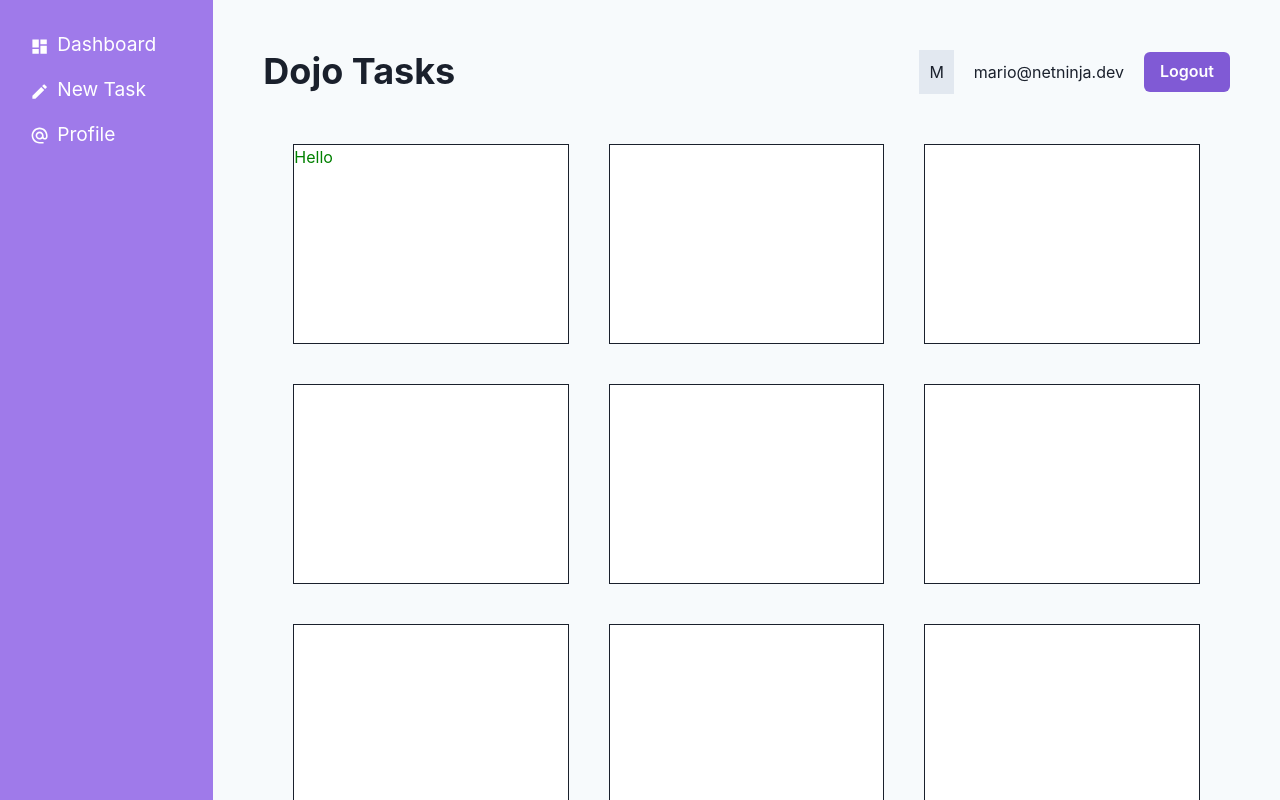
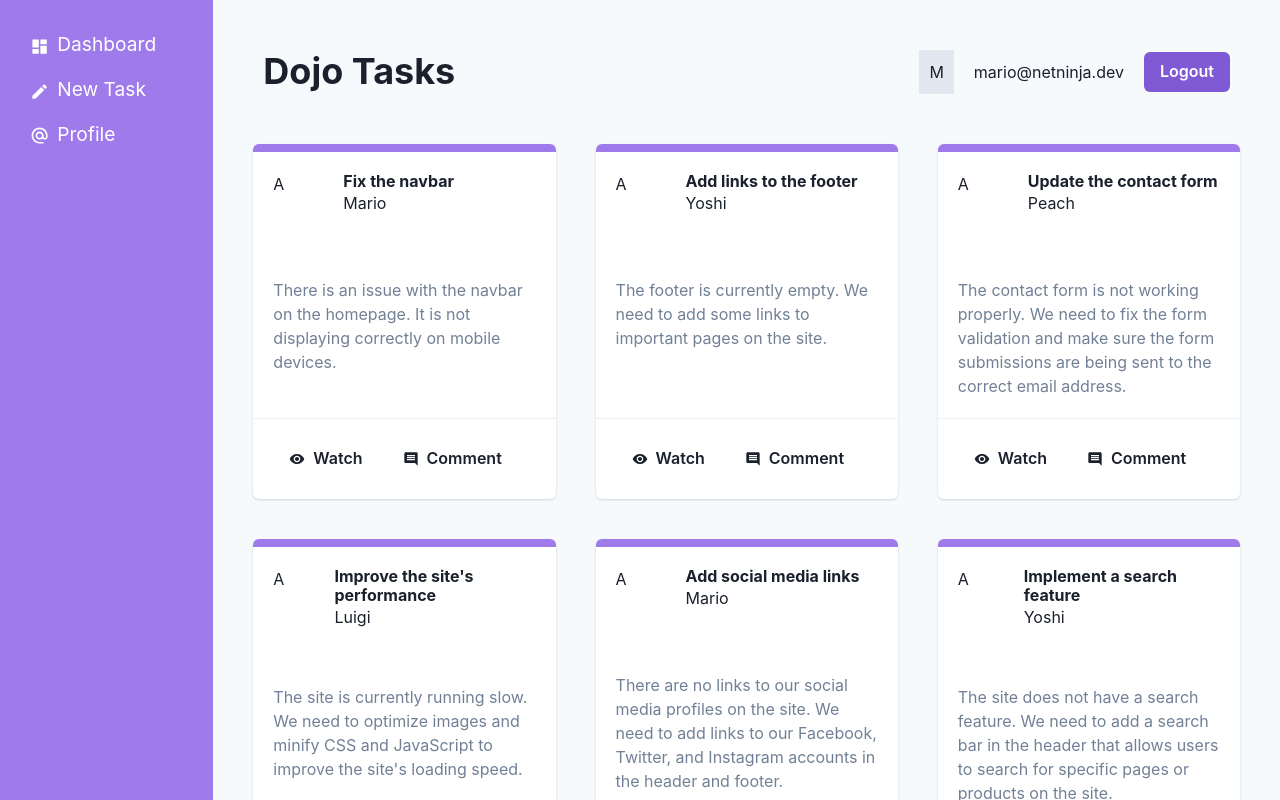
Before and after one commit to brittbrink/prototypes-loyyo, a React (Vite) app in the folder Chakra-ui-tutorial/: page / in a window 1280 px wide. Shown: the top 800 px of the page. Built offline with nearby package versions, Linux system fonts and the light colour scheme; data requests are answered from the project's data file.

Commit message:
Refactor Dashboard component to use tasksLoader for data fetching; enhance layout with Card components and add action buttons, lesson 7

```diff
--- a/Chakra-ui-tutorial/data/db.json
+++ b/Chakra-ui-tutorial/data/db.json
@@ -19,7 +19,7 @@
        "title":"Update the contact form",
        "description":"The contact form is not working properly. We need to fix the form validation and make sure the form submissions are being sent to the correct email address.",
        "author":"Peach",
-       "img": "/img/peac.png"
+       "img": "/img/peach.png"
     },
     {
        "id":4,
--- a/Chakra-ui-tutorial/src/App.jsx
+++ b/Chakra-ui-tutorial/src/App.jsx
@@ -7,7 +7,7 @@ import {
 
 // layouts and pages
 import RootLayout from './layouts/RootLayout'
-import Dashboard from './pages/Dashboard'
+import Dashboard, { tasksLoader } from './pages/Dashboard'
 import Create from './pages/Create'
 import Profile from './pages/Profile'
 
@@ -15,7 +15,7 @@ import Profile from './pages/Profile'
 const router = createBrowserRouter(
   createRoutesFromElements(
     <Route path="/" element={<RootLayout />}>
-      <Route index element={<Dashboard />} />
+      <Route index element={<Dashboard />} loader={tasksLoader}/>
       <Route path="create" element={<Create />} />
       <Route path="profile" element={<Profile />} />
     </Route>
--- a/Chakra-ui-tutorial/src/components/Navbar.jsx
+++ b/Chakra-ui-tutorial/src/components/Navbar.jsx
@@ -3,7 +3,7 @@ import React from 'react'
 
 export default function Navbar() {
   return (
-    <Flex as="nav" p="10px" alignItems="center">
+    <Flex as="nav" p="10px" alignItems="center" mb="40px">
         <Heading as="h1">
             Dojo Tasks
         </Heading>
--- a/Chakra-ui-tutorial/src/pages/Dashboard.jsx
+++ b/Chakra-ui-tutorial/src/pages/Dashboard.jsx
@@ -1,26 +1,47 @@
-import { Box, SimpleGrid, Text } from "@chakra-ui/react"
+import { Box, Button, Card, CardBody, CardFooter, CardHeader, Divider, Flex, Heading, HStack, SimpleGrid, Text } from "@chakra-ui/react"
+import { MdComment, MdVisibility } from "react-icons/md"
+import { useLoaderData } from "react-router-dom"
 
 export default function Dashboard() {
+  const tasks = useLoaderData()
 
   return (
-    <SimpleGrid spacing={10} p={10} minChildWidth="250px">
-      <Box bg="white" h="200px" border="1px solid">
-        <Text color={{base: "pink", md: "blue", lg: "green"}}>Hello</Text>
-      </Box>
-      <Box bg="white" h="200px" border="1px solid"></Box>
-      <Box bg="white" h="200px" border="1px solid"></Box>
-      <Box bg="white" h="200px" border="1px solid"></Box>
+    <SimpleGrid spacing={10} minChildWidth="300px">
+      {tasks && tasks.map(task => (
+        <Card key={task.id} borderTop="8px" borderColor="purple.400"  bg="white">
+          <CardHeader>
+            <Flex gap={5}>
+              <Box w="50px" h="50px">
+                A
+              </Box>
+              <Box>
+                <Heading as="h3" size="sm">{task.title}</Heading>
+                <Text>{task.author}</Text>
+              </Box>
+            </Flex>
+          </CardHeader>
 
-      <Box bg="white" h="200px" border="1px solid"></Box>
-      <Box bg="white" h="200px" border="1px solid"></Box>
-      <Box bg="white" h="200px" border="1px solid"></Box>
-      <Box bg="white" h="200px" border="1px solid"></Box>
+          <CardBody color="gray.500">
+            <Text mt={4}>{task.description}</Text>
+          </CardBody>
 
-      <Box bg="white" h="200px" border="1px solid"></Box>
-      <Box bg="white" h="200px" border="1px solid"></Box>
-      <Box bg="white" h="200px" border="1px solid"></Box>
-      <Box bg="white" h="200px" border="1px solid"></Box>
+          <Divider borderColor="gray.200" />
+
+          <CardFooter>
+            <HStack>
+              <Button variant="ghost" leftIcon={<MdVisibility/>}>Watch</Button>
+              <Button variant="ghost" leftIcon={<MdComment />}>Comment</Button>
+            </HStack>
+
+          </CardFooter>
+        </Card>
+      ))}
     </SimpleGrid>
 
   )
 }
+
+export const tasksLoader = async () => {
+  const res = await fetch('http://localhost:3000/tasks')
+  return res.json()
+}
```
